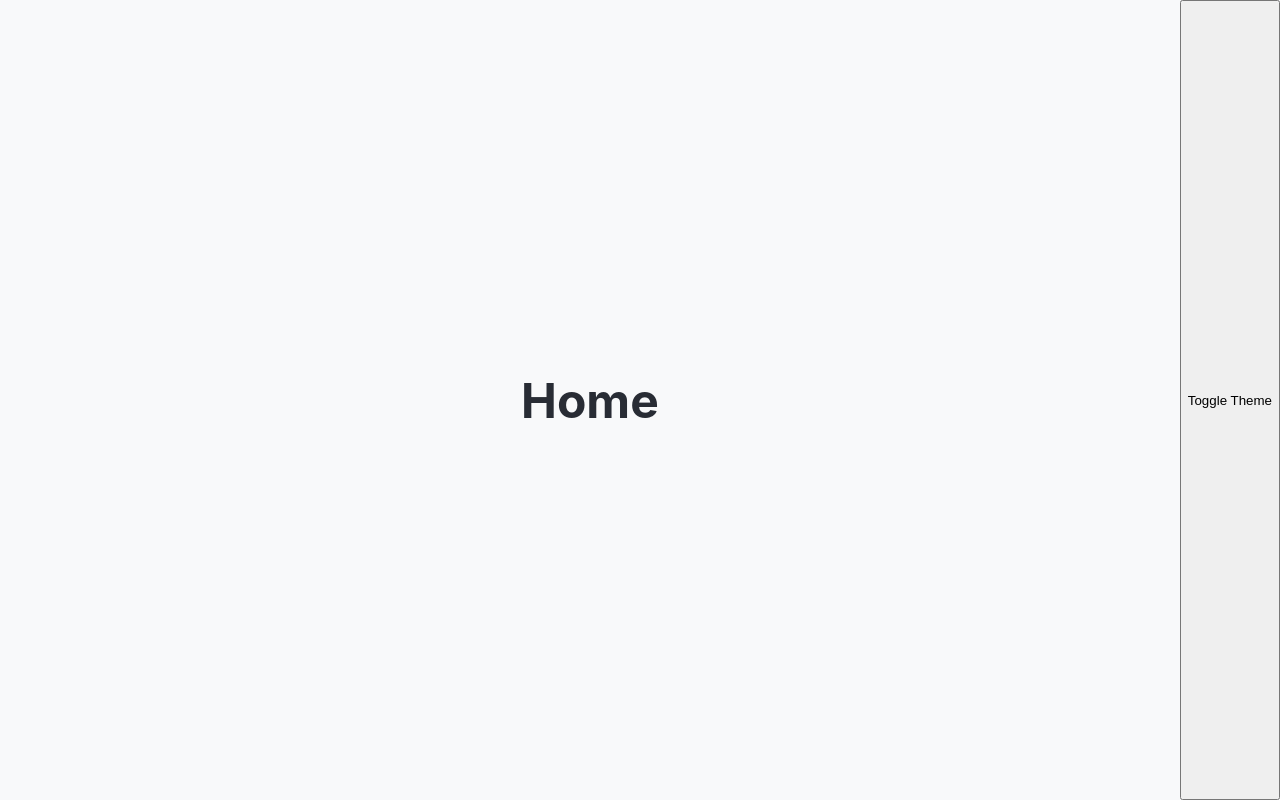
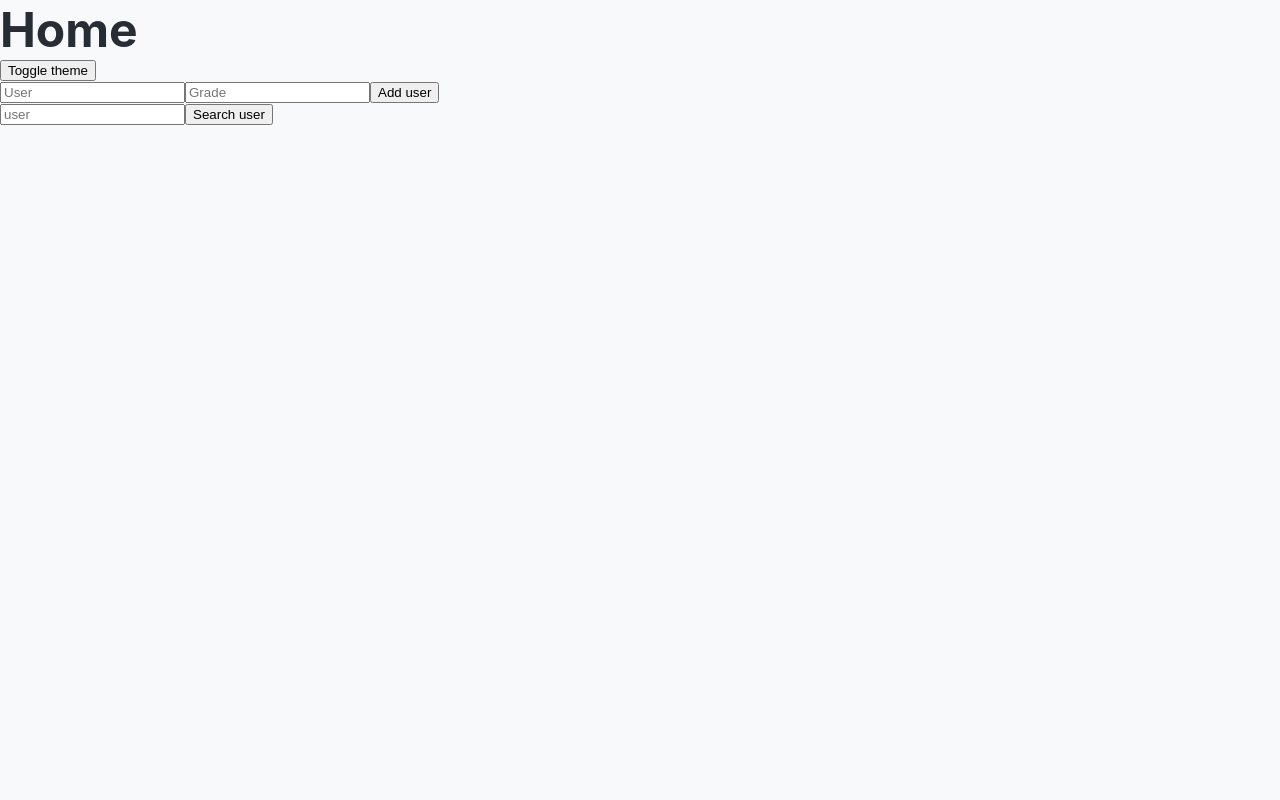
Before and after one commit to keksramos/hello-world, a React (Create React App) app: page / in a window 1280 px wide. Built offline with nearby package versions, Linux system fonts and the light colour scheme.

Commit message:
codigo para agregar usuario y calificación y mostrarla

```diff
--- a/src/components/App/App.js
+++ b/src/components/App/App.js
@@ -1,12 +1,43 @@
-import React from 'react';
+import React, {createContext, useState} from 'react';
 
-import logo from '../../flower.svg';
+
+
 import './App';
 import Box from '../Box/Box';
 import Home from '../../pages/home';
 
+export const GradesContext = React.createContext()
+
 function App() {
-  return(<Home />)
+
+  const [usersWithGrades, setUsersWithGrades] = useState([
+    {
+      name: 'Cecilia',
+      grade: 10,
+    },
+    {
+      name: 'Brenda',
+      grade: 9,
+    },
+    {
+      name: 'Sofia',
+      grade: 8.5,
+    },
+    {
+      name: 'Elena',
+      grade: 10,
+    },
+    {
+      name: 'Julieta',
+      grade: 9.5,
+    }
+  ])
+
+  return(
+  <GradesContext.Provider value = {{usersWithGrades, setUsersWithGrades}}>
+    <Home />
+    </GradesContext.Provider>
+    )
 }
 
 export default App;
--- a/src/components/Box/Box.js
+++ b/src/components/Box/Box.js
@@ -1,14 +1,19 @@
-import React from "react";
-import "./Box.css";
+import React, { useContext } from "react";
+import "./box.css";
+import { GradesContext } from "../App/App";
 
-function Box (props){
-    const { user, grade} = props
+function Box(props) {
+    const {usersWithGrades, setUsersWithGrades} = useContext(GradesContext);
+    const {name} = props;
+
+    const user = usersWithGrades.filter((user) => {
+        return user.name === name;
+    })[0];
 
     return <div className="box">
-        <h2>{user}</h2>
-        <h2> | </h2>
-        <h2>{grade}</h2>
-        </div>;
+        <h1>{user.name}</h1>
+        <h2>{user.grade}</h2>
+    </div>;
 }
 
 export default Box;
--- a/src/index.js
+++ b/src/index.js
@@ -4,12 +4,14 @@ import './index.css';
 import App from './components/App/App';
 import reportWebVitals from './reportWebVitals';
 import './pages/home/home.scss'
+// import UsersGrades from './components/UserGrades/usergrades'
 
 const rootElement = document.getElementById('root');
 const root = ReactDOM.createRoot(rootElement);
 root.render(
   <React.StrictMode>
     <App />
+    {/* <UsersGrades /> */}
   </React.StrictMode>
 );
 
--- a/src/pages/home/home.scss
+++ b/src/pages/home/home.scss
@@ -15,6 +15,7 @@ $background-color-light: #f8f9fa;
     margin: 0px !important;
     padding: 0px !important;
     display: flex;
+    flex-direction: column;
 
     // y tiene el tema dark
     &.dark-theme {
--- a/src/pages/home/index.js
+++ b/src/pages/home/index.js
@@ -1,19 +1,58 @@
-import React , {useState} from "react";
+import React, { useContext, useState } from "react";
 
-import "./home.scss"
+import "./home.scss";
+import Box from "../../components/Box/Box";
+import { GradesContext } from "../../components/App/App";
 
-function Home(){
-    const [isDarkTheme, setIsDarkTheme] = useState(false)
+function Home() {
+    const [isDarkTheme, setIsDarkTheme] = useState(false);
+    const [searchedUser, setSearchedUser] = useState('');
+    const {usersWithGrades, setUsersWithGrades} = useContext(GradesContext);
 
     const toggleTheme = () => {
-        setIsDarkTheme(!isDarkTheme)
+        setIsDarkTheme(!isDarkTheme);
     }
+
+    const addUser = () => {
+        const userValue = document.getElementById('user').value;
+        const gradeValue = Number(document.getElementById('grade').value);
+
+        setUsersWithGrades([...usersWithGrades, {
+            name: userValue,
+            grade: gradeValue
+        }]);
+    }
+
+    const searchUser = () => {
+        const userValue = document.getElementById('suser').value;
+
+        const filteredUsers = usersWithGrades.filter((user) => {
+            return user.name === userValue;
+        });
+
+        setSearchedUser(filteredUsers[0]);
+    }
+
     return (
-        <section className={`home ${isDarkTheme ? 'dark-theme' : 'light-theme'}`}>
-            <h1>Home</h1>
-            <button onClick={toggleTheme}>Toggle Theme</button>
-        </section>
-        )
+        <div className={`home ${isDarkTheme ? 'dark-theme' : 'light-theme'}`}>
+            <div className="">
+                <h1>Home</h1>
+                <button onClick={toggleTheme}>Toggle theme</button>
+            </div>
+            <div className="users">
+                <input id="user" type="text" placeholder="User" />
+                <input id="grade" type="number" placeholder="Grade" />
+                <button onClick={addUser}>Add user</button>
+            </div>
+            <div className="search-box">
+                <input id="suser" type="text" placeholder="user" />
+                <button onClick={searchUser}>Search user</button>
+                {
+                    searchedUser && <Box name={searchedUser.name} />
+                }
+            </div>
+        </div>
+    );
 }
 
-export default Home
+export default Home;
```
Also changed, not shown: src/components/UserGrades/usergrades.js (+87 -77 lines).
